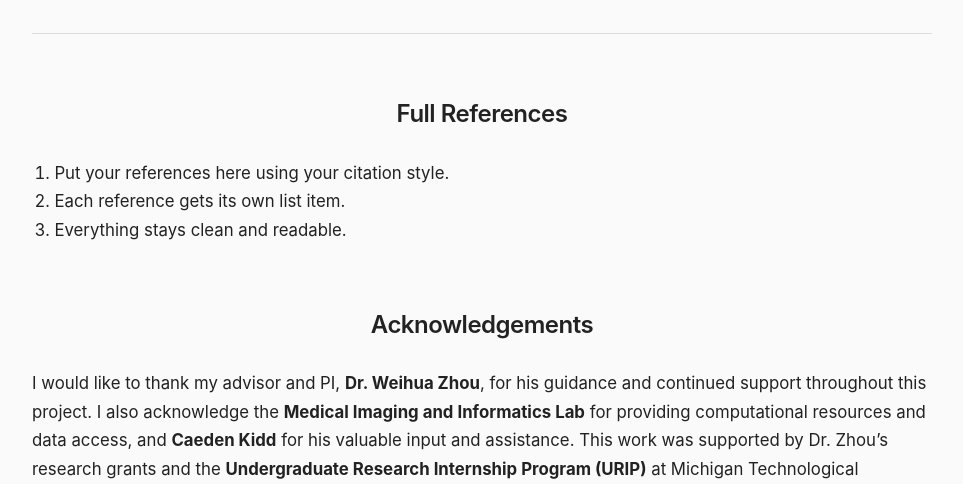
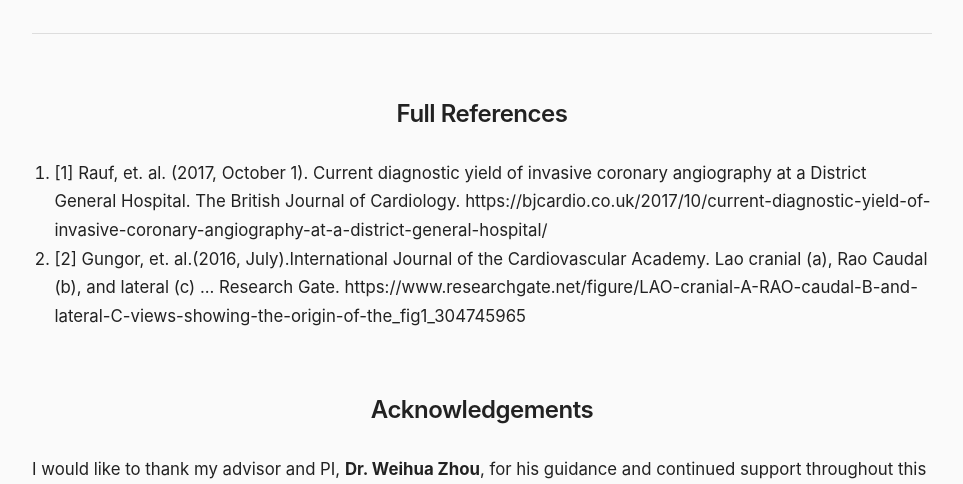
Before and after one commit to adamchristley/HRI_Poster_Supplementals, a plain HTML site: page index.html in a window 1280 px wide. Shown: the part 309-793 px from the top of the page, without its empty margins (158-1121 px from the left). Drawn offline with Linux system fonts and the light colour scheme.

Commit message:
Update index.html

```diff
--- a/index.html
+++ b/index.html
@@ -74,9 +74,8 @@
 <h2>Full References</h2>
 <div class="refs">
 <ol>
-  <li>Put your references here using your citation style.</li>
-  <li>Each reference gets its own list item.</li>
-  <li>Everything stays clean and readable.</li>
+  <li>[1] Rauf, et. al. (2017, October 1). Current diagnostic yield of invasive coronary angiography at a District General Hospital. The British Journal of Cardiology. https://bjcardio.co.uk/2017/10/current-diagnostic-yield-of-invasive-coronary-angiography-at-a-district-general-hospital/</li>
+  <li>[2] Gungor, et. al.(2016, July).International Journal of the Cardiovascular Academy. Lao cranial (a), Rao Caudal (b), and lateral (c) ... Research Gate. https://www.researchgate.net/figure/LAO-cranial-A-RAO-caudal-B-and-lateral-C-views-showing-the-origin-of-the_fig1_304745965</li>
 </ol>
 </div>
 
```
